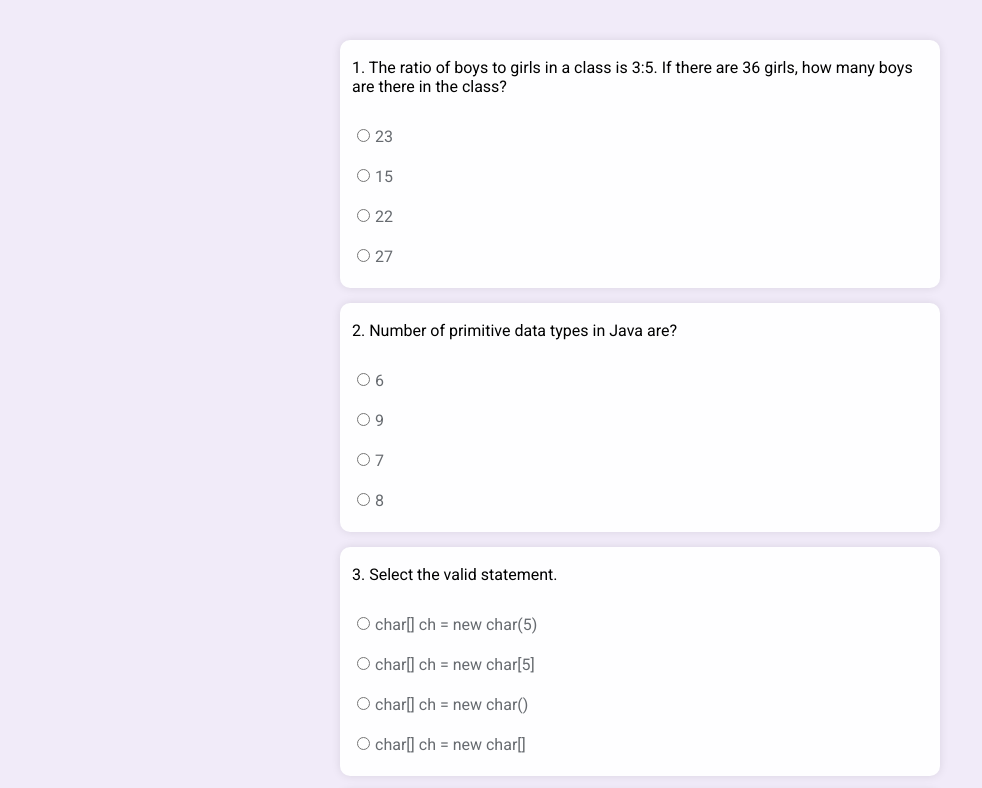
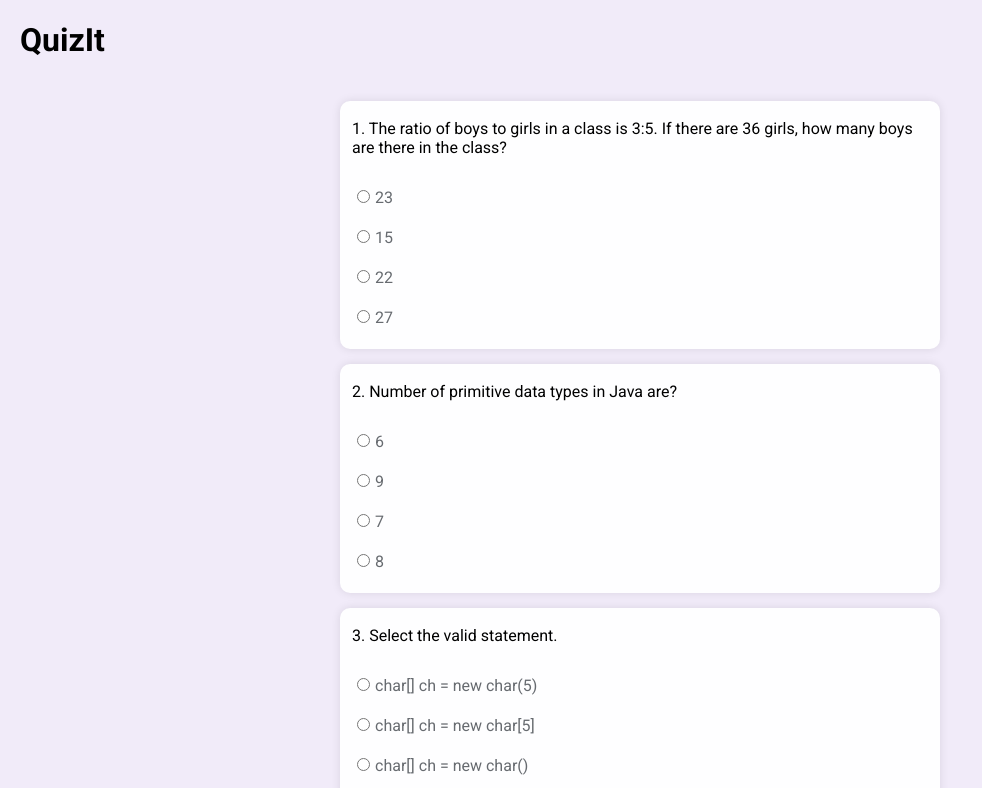
Before and after one commit to Ajayvadadre/Quiz, a plain HTML site: page index.html in a window 1280 px wide. Shown: the top 788 px of the page, without its empty margins (0-982 px from the left). Drawn offline with nearby package versions, Linux system fonts and the light colour scheme; a web font is replaced by a local one.

Commit message:
Update index.html
added h1 tag

```diff
--- a/index.html
+++ b/index.html
@@ -11,7 +11,7 @@
 </head>
 
 <body>
-
+<h1>QuizIt</h1>
     <div id="questions-container"><div id="containers"></div></div>
     <!-- #Added buttons div for btns -->
 <div class="buttons">
```
